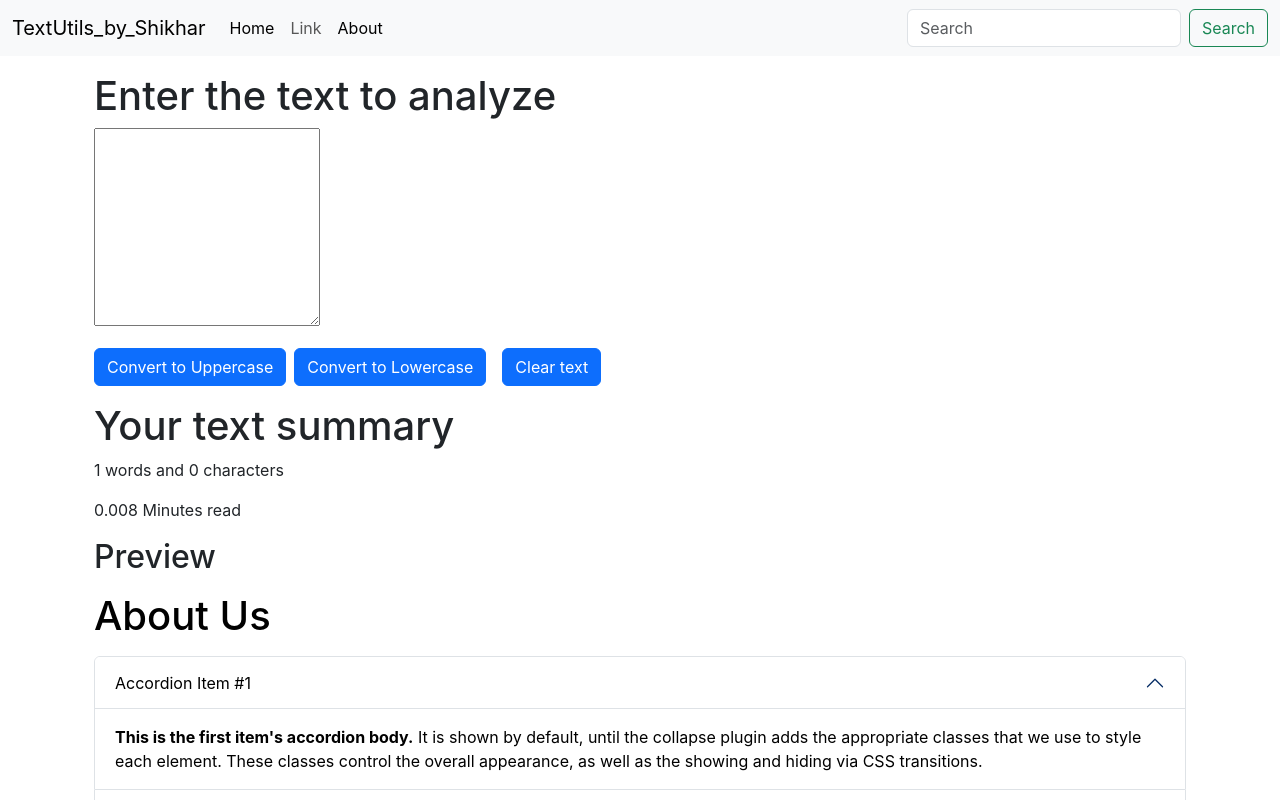
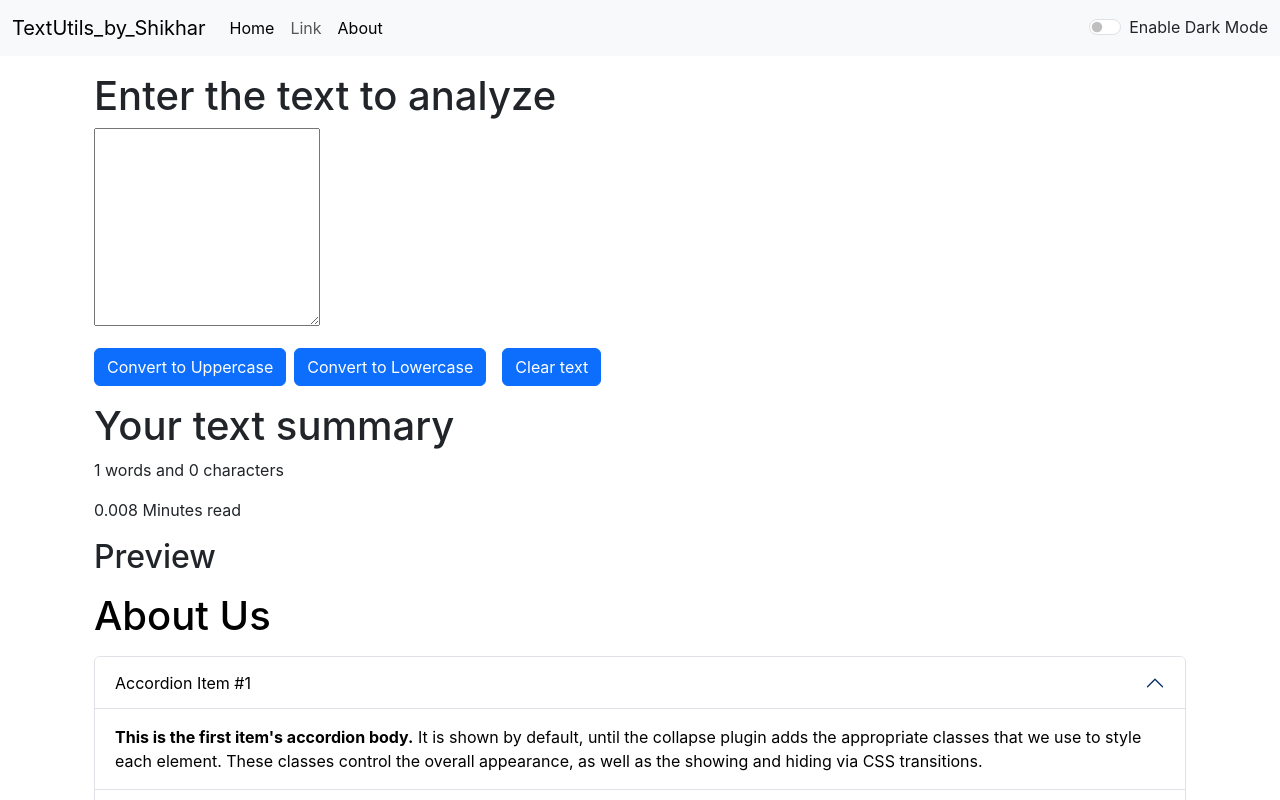
Before and after one commit to shikhar5647/React_Learning, a React (Create React App) app in the folder text_utils/: page / in a window 1280 px wide. Shown: the top 800 px of the page. Built offline with nearby package versions, Linux system fonts and the light colour scheme.

Commit message:
dark_throughout

```diff
--- a/text_utils/src/App.js
+++ b/text_utils/src/App.js
@@ -1,4 +1,3 @@
-import logo from './logo.svg';
 import './App.css';
 import Navbar from './components/Navbar';
 import TextForm from './components/TextForm';
@@ -6,13 +5,31 @@ import About from './components/About';
 import { useState } from 'react';
 
 function App() {
-  const [mode,setMode]=useState('light'); //whether dark mode is enabled or not
+  const [mode, setMode] = useState('light'); // whether dark mode is enabled or not
+
+  const toggleMode = () => {
+    if (mode === 'light') {
+      setMode('dark');
+      document.body.style.backgroundColor = '#042743';
+    } else {
+      setMode('light');
+      document.body.style.backgroundColor = 'white';
+    }
+  }
+
   return (
     <>
-      <Navbar title="TextUtils_by_Shikhar" mode={mode} toggleMode={setMode}/>
+      <Navbar
+        title="TextUtils_by_Shikhar"
+        mode={mode}
+        toggleMode={toggleMode}
+      />
       <div className="container my-3">
-        <TextForm heading="Enter the text to analyze"/>
-        <About/>
+        <TextForm
+          heading="Enter the text to analyze"
+          mode={mode}
+        />
+        <About mode={mode}/>
       </div>
     </>
   );
--- a/text_utils/src/components/Navbar.js
+++ b/text_utils/src/components/Navbar.js
@@ -1,6 +1,5 @@
 import React from 'react'
 import PropTypes from 'prop-types'
-
 
 export default function Navbar(props) {
   return (
@@ -22,16 +21,23 @@ export default function Navbar(props) {
                 <a className="nav-link active" aria-current="page" href="/">About</a>
               </li>
             </ul>
-            <form className="d-flex" role="search">
-              <input className="form-control me-2" type="search" placeholder="Search" aria-label="Search" />
-              <button className="btn btn-outline-success" type="submit">Search</button>
-            </form>
+            <div className={`form-check form-switch text-${props.mode==='light'?'dark':'light'}`}>
+              <input className="form-check-input" onClick={props.toggleMode} type="checkbox" role="switch" id="flexSwitchCheckDefault"/>
+              <label className="form-check-label" htmlFor="flexSwitchCheckDefault">Enable Dark Mode</label>
+            </div>
           </div>
         </div>
       </nav>
   )
 }
 
-Navbar.propTypes={title: PropTypes.string}
+Navbar.propTypes = {
+  title: PropTypes.string,
+  mode: PropTypes.string,
+  toggleMode: PropTypes.func
+}
 
-Navbar.defaultProps={title: "Set title here"}
+Navbar.defaultProps = {
+  title: "Set title here",
+  mode: "light"
+}
```
